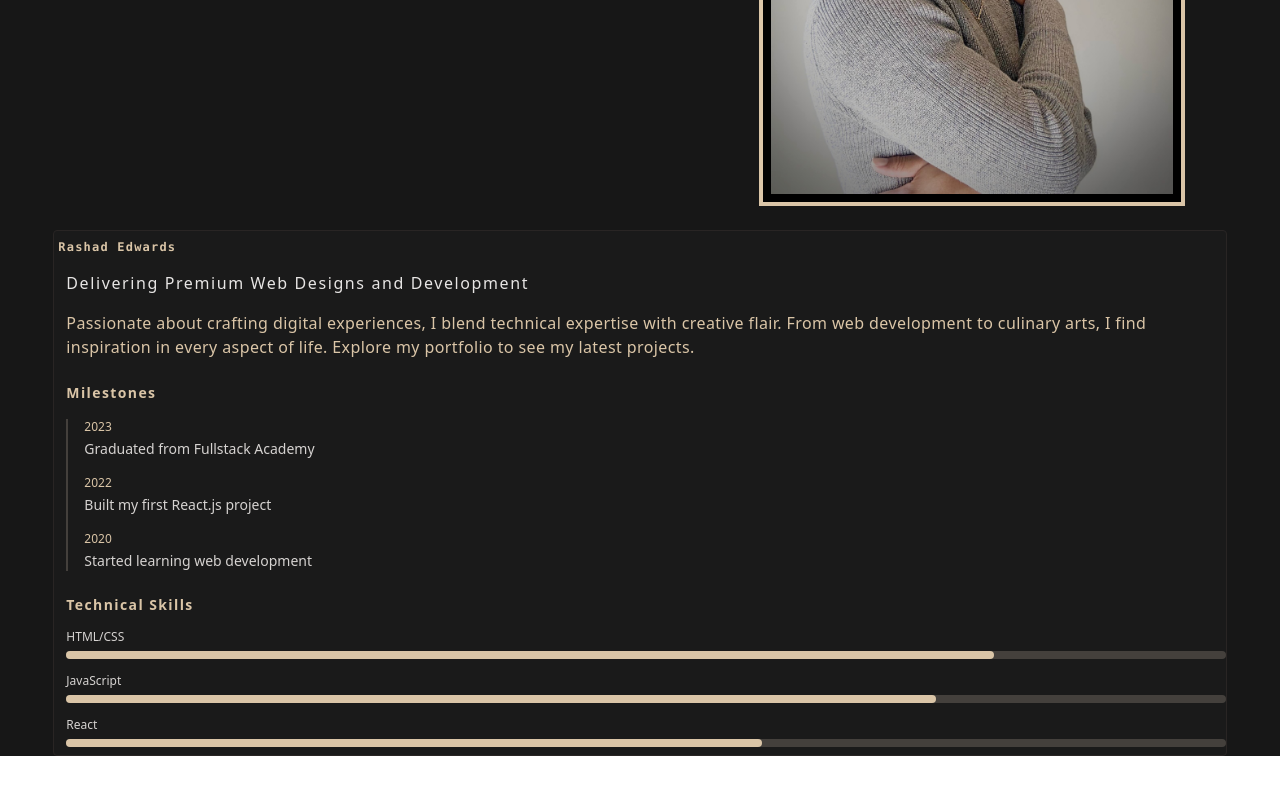
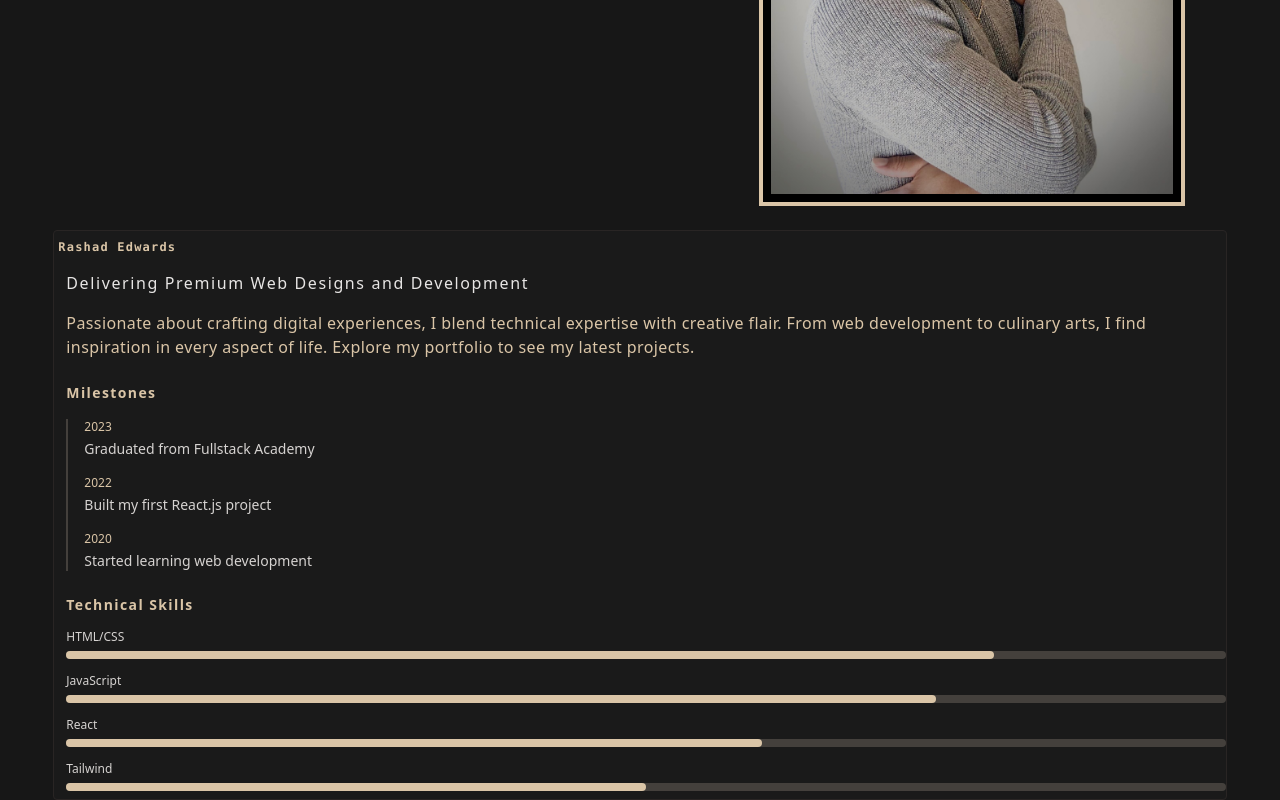
Before and after one commit to rashad3412/portfolioReactApp, a React (Vite) app: page / in a window 1280 px wide. Shown: the part 401-1201 px from the top of the page. Before the commit the page ends 1157 px from the top, so only its background shows below. Built offline with nearby package versions, Linux system fonts and the light colour scheme.

Commit message:
added more technical skills

```diff
--- a/src/pages/About.jsx
+++ b/src/pages/About.jsx
@@ -65,6 +65,12 @@ function AboutPage() {
               <div className="bg-beige h-2 rounded w-3/5 transition-all duration-500"></div>
             </div>
           </div>
+          <div className="mb-2">
+            <span className="text-xs text-stone-300">Tailwind</span>
+            <div className="w-full bg-stone-700 rounded h-2 mt-1">
+              <div className="bg-beige h-2 rounded w-2/4 transition-all duration-500"></div>
+            </div>
+          </div>
         </div>
       </div>
     </div>
```
